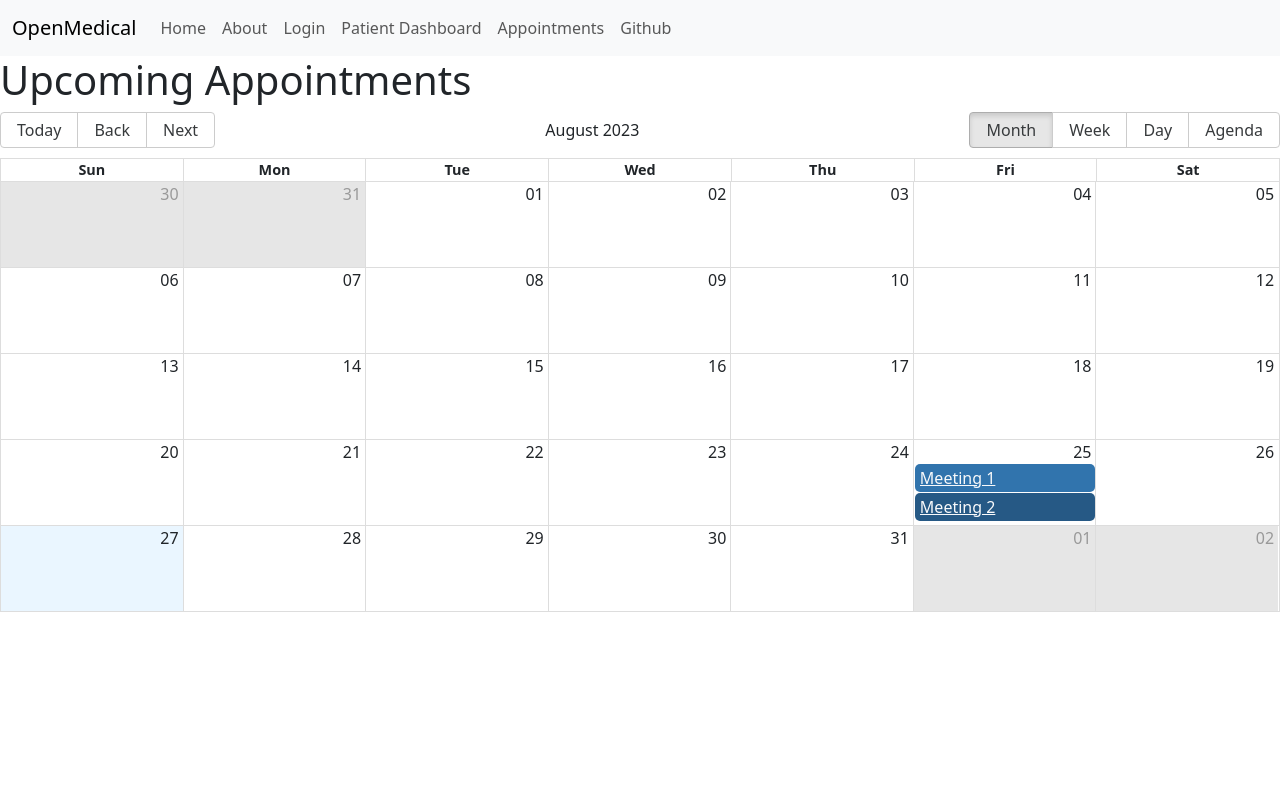
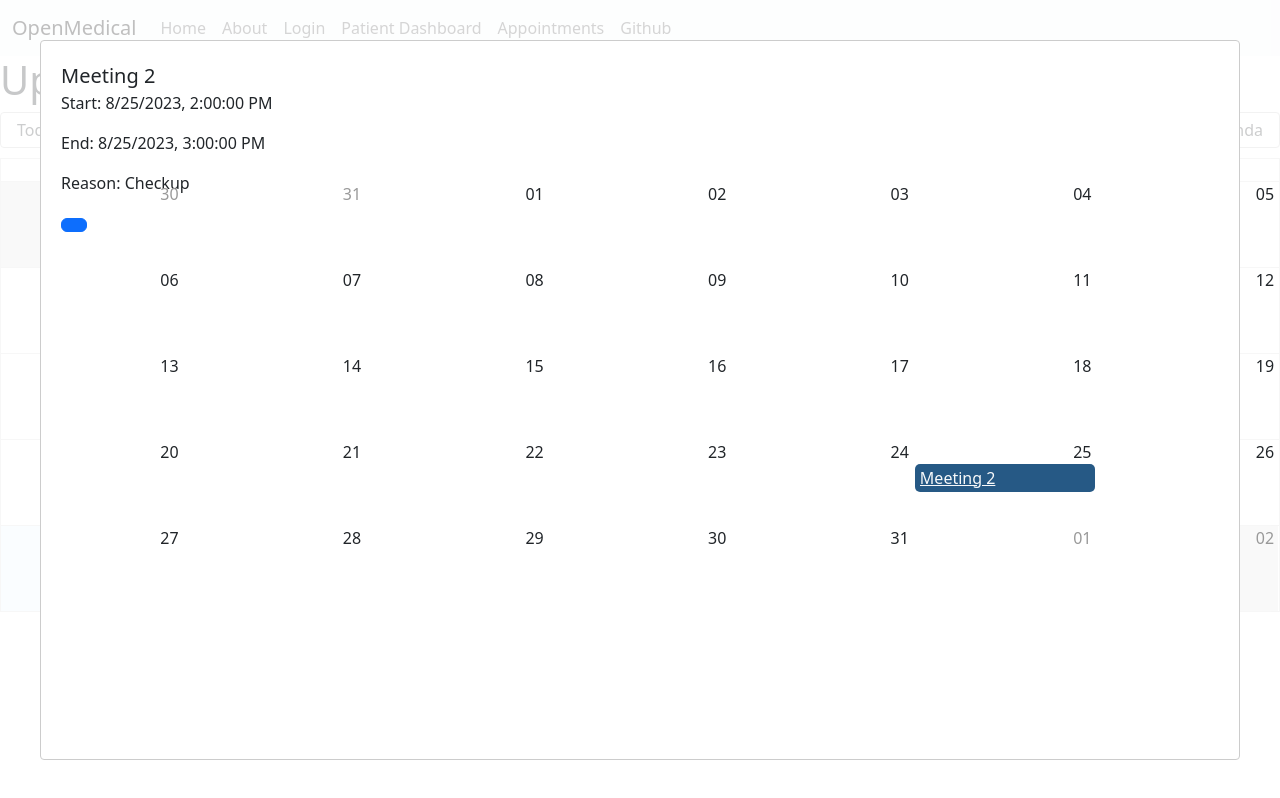
Before and after one commit to ThomasCross257/OpenMedical, a React (Vite) app in the folder OpenMedicalApp-React/: page /Appointments in a window 1280 px wide. Both pictures are taken after a click on the link "Meeting 2". Built offline with nearby package versions, Linux system fonts and the light colour scheme.

Commit message:
Modal is working but with a shoddy workaround

```diff
--- a/OpenMedicalApp-React/package.json
+++ b/OpenMedicalApp-React/package.json
@@ -22,12 +22,14 @@
     "react-bootstrap": "^2.8.0",
     "react-chartjs-2": "^5.2.0",
     "react-dom": "^18.2.0",
+    "react-modal": "^3.16.1",
     "react-router-dom": "^6.15.0"
   },
   "devDependencies": {
     "@types/react": "^18.2.15",
     "@types/react-big-calendar": "^1.6.4",
     "@types/react-dom": "^18.2.7",
+    "@types/react-modal": "^3.16.0",
     "@typescript-eslint/eslint-plugin": "^6.0.0",
     "@typescript-eslint/parser": "^6.0.0",
     "@vitejs/plugin-react": "^4.0.3",
--- a/OpenMedicalApp-React/src/components/appointmentModal.tsx
+++ b/OpenMedicalApp-React/src/components/appointmentModal.tsx
@@ -1,30 +1,33 @@
-import React from 'react';
-import 'react-big-calendar/lib/css/react-big-calendar.css';
+// Modal.tsx
+import ReactModal from 'react-modal';
 
 interface ModalProps {
-    onClose: () => void;
+  isOpen: boolean;
+  onRequestClose: () => void;
+  event: any // Replace 'Appointment' with your event type
 }
 
-const Modal: React.FC<ModalProps> = ({ onClose }) => {
+const Modal: React.FC<ModalProps> = ({ isOpen, onRequestClose, event }) => {
   return (
-    <div className="modal" tabIndex={-1}>
-        <div className="modal-dialog">
+    <ReactModal
+      isOpen={isOpen}
+      onRequestClose={onRequestClose}
+      contentLabel="Event Modal"
+    >
+      <div className="modal-dialog modal-fullscreen-sm-down">
         <div className="modal-content">
           <div className="modal-header">
-              <h5 className="modal-title">Modal title</h5>
-              <button type="button" className="btn-close" data-bs-dismiss="modal" aria-label="Close"></button>
+            <h5 className="modal-title">{event.title}</h5>
             </div>
           <div className="modal-body">
-              <p>Modal body text goes here.</p>
-            </div>
-            <div className="modal-footer">
-              <button type="button" className="btn btn-secondary" data-bs-dismiss="modal">Close</button>
-              <button type="button" className="btn btn-primary">Save changes</button>
+            <p>Start: {event.start.toLocaleString()}</p>
+            <p>End: {event.end.toLocaleString()}</p>
+            <p>Reason: {event.reason}</p>
+            <button className="btn btn-primary" onClick={onRequestClose}></button>
           </div>
           </div>
       </div>
-    </div>
-
+    </ReactModal>
   );
 };
 
--- /dev/null
+++ b/OpenMedicalApp-React/src/events/viewAppointment.tsx
@@ -0,0 +1,27 @@
+// CustomEvent.tsx
+import React, { useState } from 'react';
+import Modal from '../components/appointmentModal';
+const AppointmentEvent: React.FC<any> = ({ event }) => {
+    const [showModal, setShowModal] = useState(false);
+
+    const toggleModal = () => {
+      setShowModal(!showModal);
+    };
+
+    return (
+      <div className="custom-event">
+        <a href="#" className="link-light" onClick={toggleModal}>
+          {event.title}
+        </a>
+        {showModal && (
+          <Modal
+            isOpen={showModal}
+            onRequestClose={toggleModal}
+            event={event}
+          />
+        )}
+      </div>
+    );
+  };
+
+  export default AppointmentEvent;
--- a/OpenMedicalApp-React/src/pages/Appointments.tsx
+++ b/OpenMedicalApp-React/src/pages/Appointments.tsx
@@ -1,8 +1,8 @@
-import React, {useState} from 'react';
+import React, { useState } from 'react';
 import { Calendar, momentLocalizer } from 'react-big-calendar';
 import moment from 'moment';
 import 'react-big-calendar/lib/css/react-big-calendar.css';
-import Modal from '../components/appointmentModal';
+import AppointmentEvent from '../events/viewAppointment';
 
 const localizer = momentLocalizer(moment);
 
@@ -13,13 +13,11 @@ interface Appointment {
   reason: string;
 }
 
-// This will be filled by the backend in the future using an API call. - Thomas
-
 const appointments: Appointment[] = [
   {
     title: 'Meeting 1',
-    start: new Date(2023, 7, 25, 10, 0), // Pattern is Year, Month, Day, Hour, Minute
-    end: new Date(2023, 7, 25, 11, 0),
+    start: new Date(2023, 8, 25, 10, 0),
+    end: new Date(2023, 8, 25, 11, 0),
     reason: 'Checkup',
   },
   {
@@ -30,22 +28,6 @@ const appointments: Appointment[] = [
   },
 ];
 
-const CustomEvent: React.FC<any> = ({ event }) => {
-    const [showModal, setShowModal] = useState(false);
-
-    const toggleModal = () => {
-      setShowModal(!showModal);
-    };
-
-    return (
-      <div className="custom-event">
-        <a href="#" className="link-light" onClick={toggleModal}>
-          {event.title}
-        </a>
-        {showModal && <Modal onClose={toggleModal} />}
-      </div>
-    );
-  };
 
 const AppointmentCalendar: React.FC = () => {
   return (
@@ -57,12 +39,11 @@ const AppointmentCalendar: React.FC = () => {
         startAccessor="start"
         endAccessor="end"
         components={{
-            event: CustomEvent,
+          event: AppointmentEvent,
         }}
         style={{ height: 500 }}
       />
     </div>
-
   );
 };
 
```
Also changed, not shown: 1 other file (tests, documents, lock files or other folders). Lines whose indentation alone changed are shown as unchanged.
